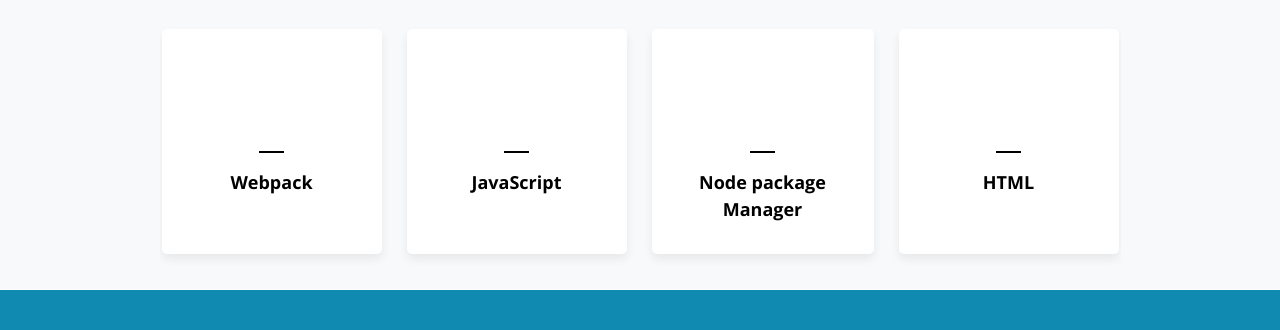
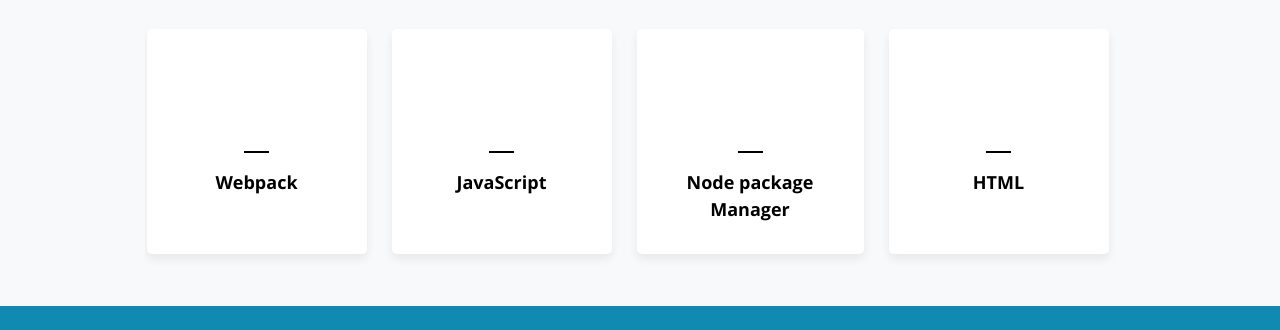
Before and after one commit to mjarnicki/fabrity, a website: page index.html in a window 1280 px wide. Shown: the part 1902-2232 px from the top of the page. Drawn offline with nearby package versions, Linux system fonts and the light colour scheme; files that its build step writes are made by us from their sources; no server answers; files whose address does not match are found by name.

Commit message:
projekt skończony, do ostatecznego sprawdzenia

```diff
--- a/app/js/publications.js
+++ b/app/js/publications.js
@@ -85,7 +85,7 @@
     let parsedDate = `${date.getFullYear()}.${("0" + (date.getMonth() + 1)).slice(-2)}.${("0" + date.getDay()).slice(-2)} ${("0" + date.getHours()).slice(-2)}:${("0" + date.getMinutes()).slice(-2)}`
 
     return `
-    <article class="publications__release container-fluid">
+    <article class="publications__release container">
         <div class="row">
             <div class="col-6 col-md-12 order-last order-md-first">
                 <div class="publications__release-header">
--- a/app/scss/sections/publications.scss
+++ b/app/scss/sections/publications.scss
@@ -45,10 +45,7 @@
         height: 145px;
         object-fit: cover;
         margin-bottom: 8px;
-        @include media-breakpoint-only(sm) {
-            height: 120px;
-        }
-        @include media-breakpoint-only(xm) {
+        @include media-breakpoint-down(sm) {
             height: 92px;
         }
         @include media-breakpoint-up(md) {
--- a/app/scss/sections/technologies.scss
+++ b/app/scss/sections/technologies.scss
@@ -15,7 +15,6 @@
     }
     &__tiles-container{
         display: flex;
-        margin: 0 15px;
         overflow-y: auto;
         padding: 2px 2px 35px 2px;
     }
--- a/index.html
+++ b/index.html
@@ -242,7 +242,8 @@
         </section>
         <section class="technologies__container" id="technologies">
             <h2 class="technologies__header">Nasze technologie</h2>
-            <div class="technologies__tiles-container">
+            <ul class="technologies__tiles-container">
+                <li>
                     <a href="https://webpack.js.org/" target="_blank" rel="noopener noreferrer" class="technologies__tile">
                         <svg class="technologies__tile-icon technologies__tile-icon--webpack">
                             <use xlink:href="dist/svg/svg.svg#webpack" ></use>
@@ -252,6 +253,8 @@
                             Webpack
                         </p>
                     </a>
+                </li>
+                <li>
                     <a href="https://www.javascript.com/" target="_blank" rel="noopener noreferrer" class="technologies__tile">
                         <svg class="technologies__tile-icon technologies__tile-icon--js">
                             <use xlink:href="dist/svg/svg.svg#js" ></use>
@@ -261,6 +264,8 @@
                             JavaScript
                         </p>
                     </a>
+                </li>
+                <li>
                     <a href="https://www.npmjs.com/" target="_blank" rel="noopener noreferrer" class="technologies__tile">
                         <svg class="technologies__tile-icon technologies__tile-icon--npm">
                             <use xlink:href="dist/svg/svg.svg#npm" ></use>
@@ -270,6 +275,8 @@
                             Node package Manager
                         </p>
                     </a>
+                </li>
+                <li>
                     <a href="https://html.spec.whatwg.org/" target="_blank" rel="noopener noreferrer" class="technologies__tile">
                         <svg class="technologies__tile-icon technologies__tile-icon--html">
                             <use xlink:href="dist/svg/svg.svg#html5" ></use>
@@ -279,7 +286,8 @@
                             HTML
                         </p>
                     </a>
-            </div>
+                </li>
+            </ul>
             </section>
     </main>
     <footer class="footer__container">
--- a/todo.txt
+++ b/todo.txt
@@ -6,7 +6,6 @@
 +zoptymalizować zdjęcia
 +skończyć mobilkę (lista publikacji + przejżenie reszty)
 
--zrobić animacje przejścia do innej części formularza
--poszukać rozwiązania problemu z podwójnymi etykietami i z brakiem tekstu w etykietach
 
+--zrobić animacje przejścia do innej części formularza
 - uruchomić na IE 11
```
Lines whose indentation alone changed are shown as unchanged.
